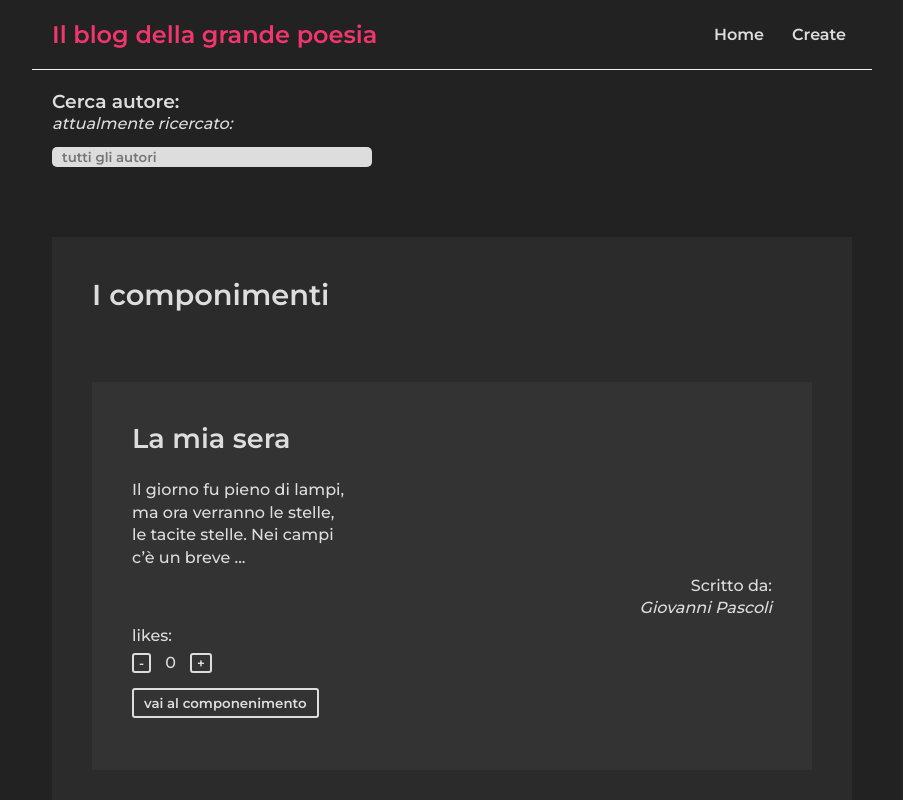
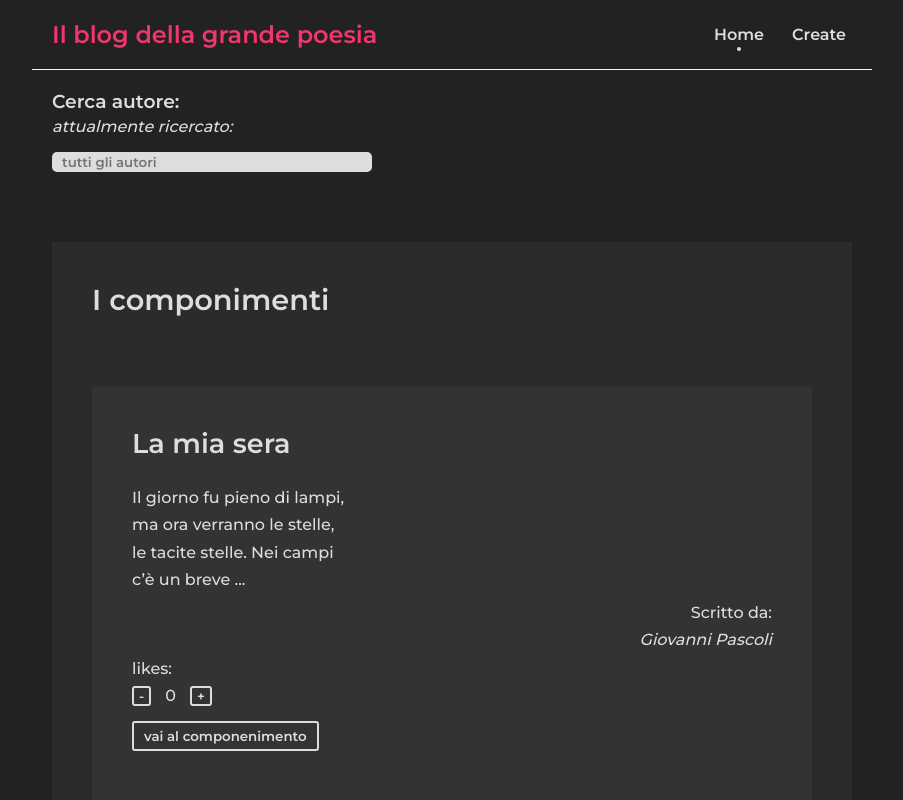
Before and after one commit to 182Marco/dojo-blog, a React (Create React App) app: page / in a window 1280 px wide. Shown: the top 800 px of the page, without its empty margins (188-1091 px from the left). Built offline with nearby package versions, Linux system fonts and the light colour scheme; data requests are answered from the project's data file.

Commit message:
fit.created class active for nav links

```diff
--- a/css/index.css
+++ b/css/index.css
@@ -71,12 +71,30 @@ a {
   height: 60vh;
 }
 
+.active {
+  position: relative;
+}
+
+.active::after {
+  content: '';
+  display: inline-block;
+  height: 4px;
+  width: 4px;
+  border-radius: 50%;
+  background-color: #ddd;
+  position: absolute;
+  left: 50%;
+  -webkit-transform: translateX(-50%);
+          transform: translateX(-50%);
+  top: 90%;
+}
+
 h2 {
   font-size: 1.8rem;
 }
 
 p {
-  line-height: 1.4rem;
+  line-height: 1.7rem;
 }
 
 button {
--- a/src/components/Navbar.js
+++ b/src/components/Navbar.js
@@ -1,15 +1,31 @@
 import { Link } from 'react-router-dom';
+import { useLocation } from 'react-router-dom';
 
 const Navbar = () => {
+  // VARIABILES
+  //assigning location variable
+  const location = useLocation();
+  //destructuring pathname from location
+  const { pathname } = location;
+  //Javascript split method to get the name of the path in array
+  const splitLocation = pathname.split('/');
+
   return (
     <nav className='navbar content'>
       <h1>Il blog della grande poesia</h1>
       <ul className='links'>
         <li>
-          <Link to='/'>Home</Link>
+          <Link to='/' className={splitLocation[1] === '' ? 'active' : ''}>
+            Home
+          </Link>
         </li>
         <li>
-          <Link to='/Create-New-Blog'>Create</Link>
+          <Link
+            to='/Create-New-Blog'
+            className={splitLocation[1] === 'Create-New-Blog' ? 'active' : ''}
+          >
+            Create
+          </Link>
         </li>
       </ul>
     </nav>
--- a/src/scss/_typography.scss
+++ b/src/scss/_typography.scss
@@ -5,5 +5,5 @@ h2 {
 }
 
 p {
-  line-height: 1.4rem;
+  line-height: 1.7rem;
 }
--- a/src/scss/_utilities.scss
+++ b/src/scss/_utilities.scss
@@ -1,4 +1,5 @@
 @import 'mixins';
+@import 'vars';
 
 .content {
   max-width: 800px;
@@ -11,3 +12,19 @@
   @include flex(column);
   height: 60vh;
 }
+
+.active {
+  position: relative;
+  &::after {
+    content: '';
+    display: inline-block;
+    height: 4px;
+    width: 4px;
+    border-radius: 50%;
+    background-color: $text;
+    position: absolute;
+    left: 50%;
+    transform: translateX(-50%);
+    top: 90%;
+  }
+}
```
Also changed, not shown: data/db.json (+1 -1 lines), 1 other file (tests, documents, lock files or other folders).
